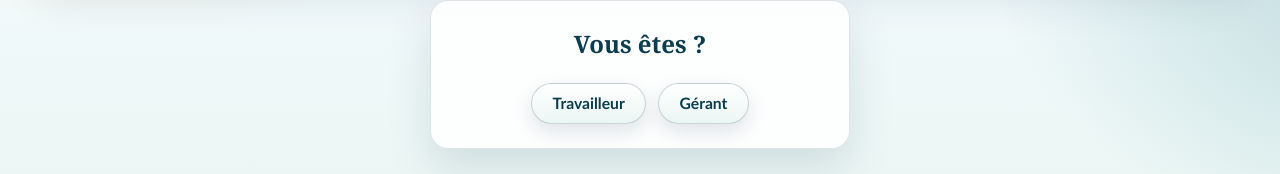
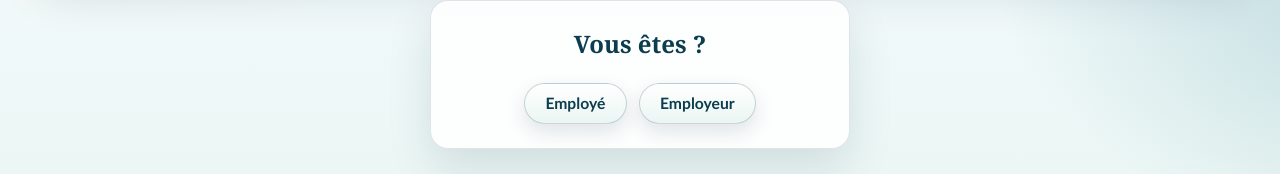
Before and after one commit to RaphaelMarrache/ProjetFjordKing, a React (Vite) app in the folder Front/worker-requests/: page / in a window 1280 px wide. Shown: the part 134-308 px from the top of the page. Built offline with nearby package versions, Linux system fonts and the light colour scheme.

Commit message:
Update app UI

```diff
--- a/Front/worker-requests/src/App.jsx
+++ b/Front/worker-requests/src/App.jsx
@@ -5,7 +5,7 @@ import "./App.css";
 
 const API_BASE = "https://projetfjordking.onrender.com"; // backend FastAPI
 
-// ================== LOGIN TRAVAILLEUR ==================
+// ================== LOGIN EMPLOYE ==================
 function WorkerLogin({ onLogin }) {
   const [form, setForm] = useState({ identifier: "", code: "" });
   const [error, setError] = useState("");
@@ -28,7 +28,7 @@ function WorkerLogin({ onLogin }) {
 
   return (
     <div className="card" style={{ maxWidth: 400, margin: "0 auto", padding: 20 }}>
-      <h2>Identification travailleur</h2>
+      <h2>Identification </h2>
       <form onSubmit={handleSubmit}>
         <label>Identifiant :</label>
         <input
@@ -287,7 +287,7 @@ function SickLeaveForm({ worker }) {
   );
 }
 
-// ================== ESPACE TRAVAILLEUR ==================
+// ================== ESPACE EMPLOYE ==================
 function MyRequests({ worker }) {
   const [requests, setRequests] = useState([]);
   const [loading, setLoading] = useState(true);
@@ -368,7 +368,7 @@ function MyRequests({ worker }) {
           </p>
           {r.manager_comment && (
             <p style={{ marginTop: 6 }}>
-              <b>Commentaire du gérant :</b> {r.manager_comment}
+              <b>Commentaire de l'employeur :</b> {r.manager_comment}
             </p>
           )}
         </div>
@@ -382,7 +382,7 @@ function WorkerArea({ worker }) {
 
   if (!worker) {
     return (
-      <p style={{ textAlign: "center" }}>Erreur : aucun travailleur connecté.</p>
+      <p style={{ textAlign: "center" }}>Erreur : aucun employé connecté.</p>
     );
   }
 
@@ -467,7 +467,7 @@ function AdminLogin({ onLogin }) {
 
   return (
     <div className="card" style={{ maxWidth: 400, margin: "0 auto", padding: 20 }}>
-      <h2 style={{ textAlign: "center" }}>Connexion gérant</h2>
+      <h2 style={{ textAlign: "center" }}>Connexion </h2>
       <form onSubmit={handleSubmit}>
         <label>Nom d'utilisateur :</label>
         <input
@@ -893,7 +893,7 @@ function AdminDashboard({ token, onLogout }) {
           marginBottom: 10,
         }}
       >
-        <h2>Tableau de bord gérant</h2>
+        <h2>Tableau de bord </h2>
         <button onClick={onLogout}>Se déconnecter</button>
       </div>
 
@@ -1022,7 +1022,7 @@ function AdminDashboard({ token, onLogout }) {
                   </select>
                 </p>
                 <p>
-                  <b>Commentaire gérant :</b>
+                  <b>Commentaire Employeur :</b>
                   <br />
                   <textarea
                     rows={3}
@@ -1158,8 +1158,8 @@ export default function App() {
             Vous êtes ?
           </h2>
           <div className="entry-actions">
-            <button onClick={handleSelectWorker}>Travailleur</button>
-            <button onClick={handleSelectAdmin}>Gérant</button>
+            <button onClick={handleSelectWorker}>Employé</button>
+            <button onClick={handleSelectAdmin}>Employeur</button>
           </div>
         </div>
       )}
```
